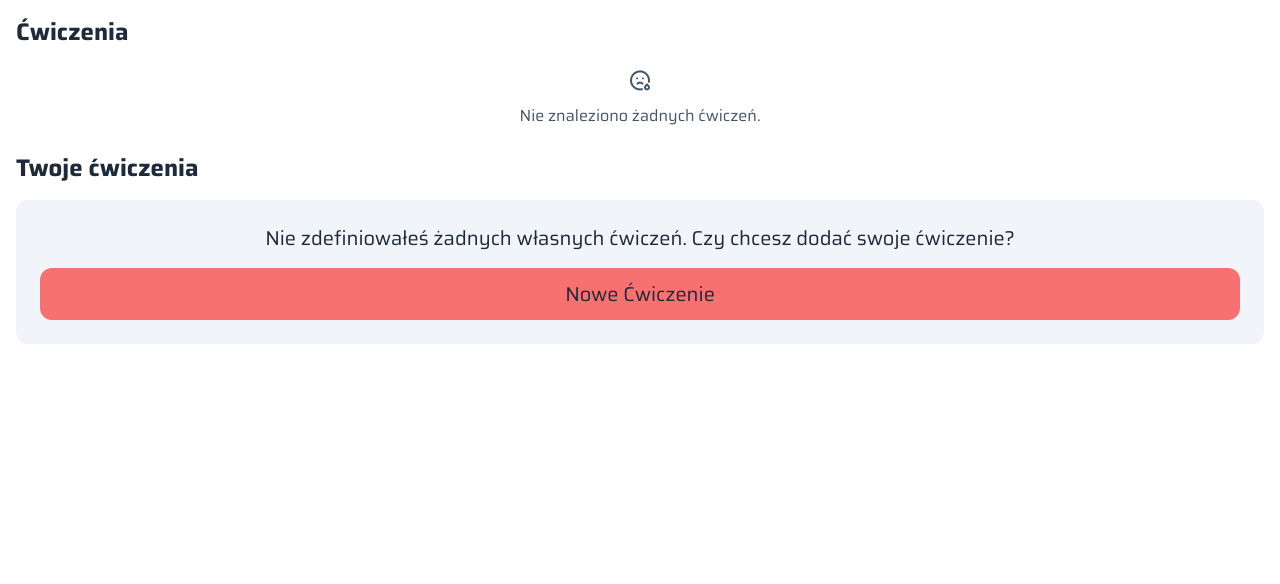
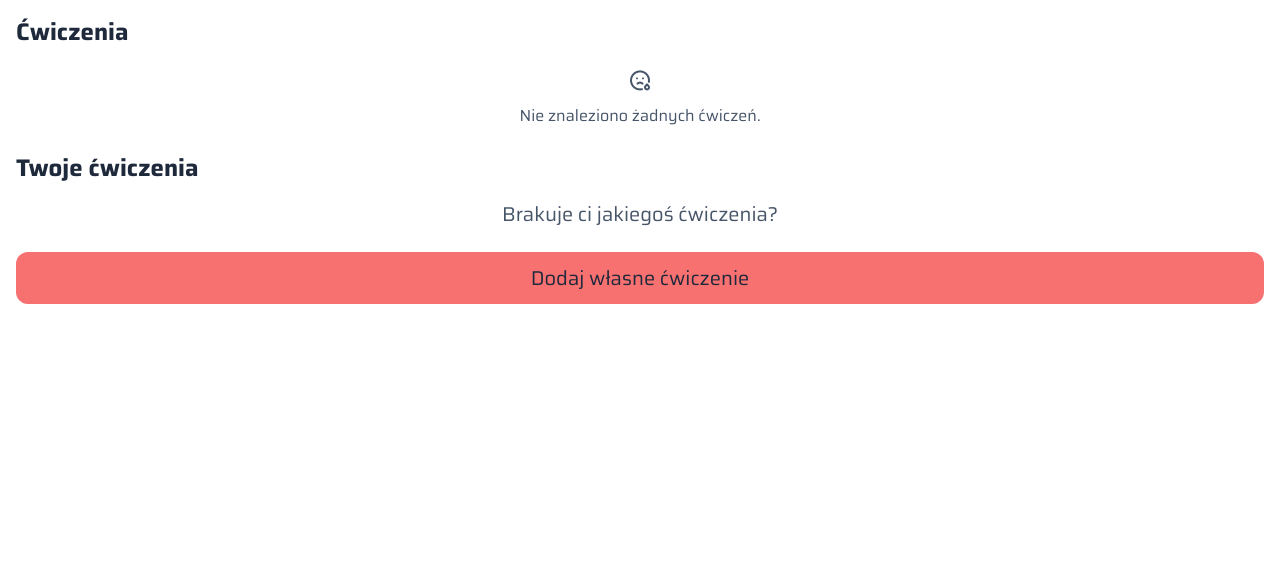
Before and after one commit to dotremilie/wspomagacz, a PHP site: page /exercises in a window 1280 px wide. Shown: the part 60-644 px from the top of the page. Run offline with PHP 8.4, Linux system fonts and the light colour scheme; data that the repository does not hold is empty; some libraries are stand-ins or nearby versions.

Commit message:
component and text change

```diff
--- a/src/View/Exercises/index.php
+++ b/src/View/Exercises/index.php
@@ -29,7 +29,7 @@ require_once __DIR__ . "/../../../templates/head.php"; ?>
 
                     ?>
                     <a id="exercise-<?= $exercise->getId() ?>" href="/exercises/<?= $exercise->getId() ?>"
-                       class="w-full p-6 dark:bg-slate-800 rounded-xl flex justify-between items-center">
+                       class="w-full p-6 dark:bg-slate-800 bg-slate-100 rounded-xl flex justify-between items-center">
                         <div>
                             <div class="text-lg font-bold"><?= $exercise->getName() ?></div>
                             <div class="text-gray-400 max-w-64 truncate">
@@ -72,7 +72,7 @@ require_once __DIR__ . "/../../../templates/head.php"; ?>
 
                     ?>
                     <a id="custom-exercise-<?= $exercise->getId() ?>" href=""
-                       class="w-full p-6 dark:bg-slate-800 rounded-xl flex justify-between items-center">
+                       class="w-full p-6 dark:bg-slate-800 bg-slate-100 rounded-xl flex justify-between items-center">
                         <div>
                             <div class="text-lg font-bold"><?= $exercise->getName() ?></div>
                             <div class="text-gray-400 max-w-64 truncate">
@@ -90,12 +90,16 @@ require_once __DIR__ . "/../../../templates/head.php"; ?>
                     </a>
                 <?php endforeach;
             else: ?>
-                <div class="text-xl w-full flex flex-col gap-4 p-6 text-center dark:bg-slate-800 bg-slate-100 rounded-xl">
-                    Nie zdefiniowałeś żadnych własnych ćwiczeń. Czy chcesz dodać swoje ćwiczenie?
-                    <a href="/training"
-                       class="w-full text-center bg-red-400 transition active:bg-red-500 rounded-xl p-3 disabled:bg-gray-400">Nowe
-                        Ćwiczenie
-                    </a>
+                <div class="w-full">
+                    <div class="text-xl w-full flex flex-col gap-6 text-center rounded-xl">
+                        <div class="text-center dark:text-slate-400 text-slate-600">
+                            Brakuje ci jakiegoś ćwiczenia?
+                        </div>
+                        <a href="/training"
+                           class="w-full text-center bg-red-400 transition active:bg-red-500 rounded-xl p-3 disabled:bg-gray-400">
+                            Dodaj własne ćwiczenie
+                        </a>
+                    </div>
                 </div>
             <?php endif; ?>
         </div>
```
